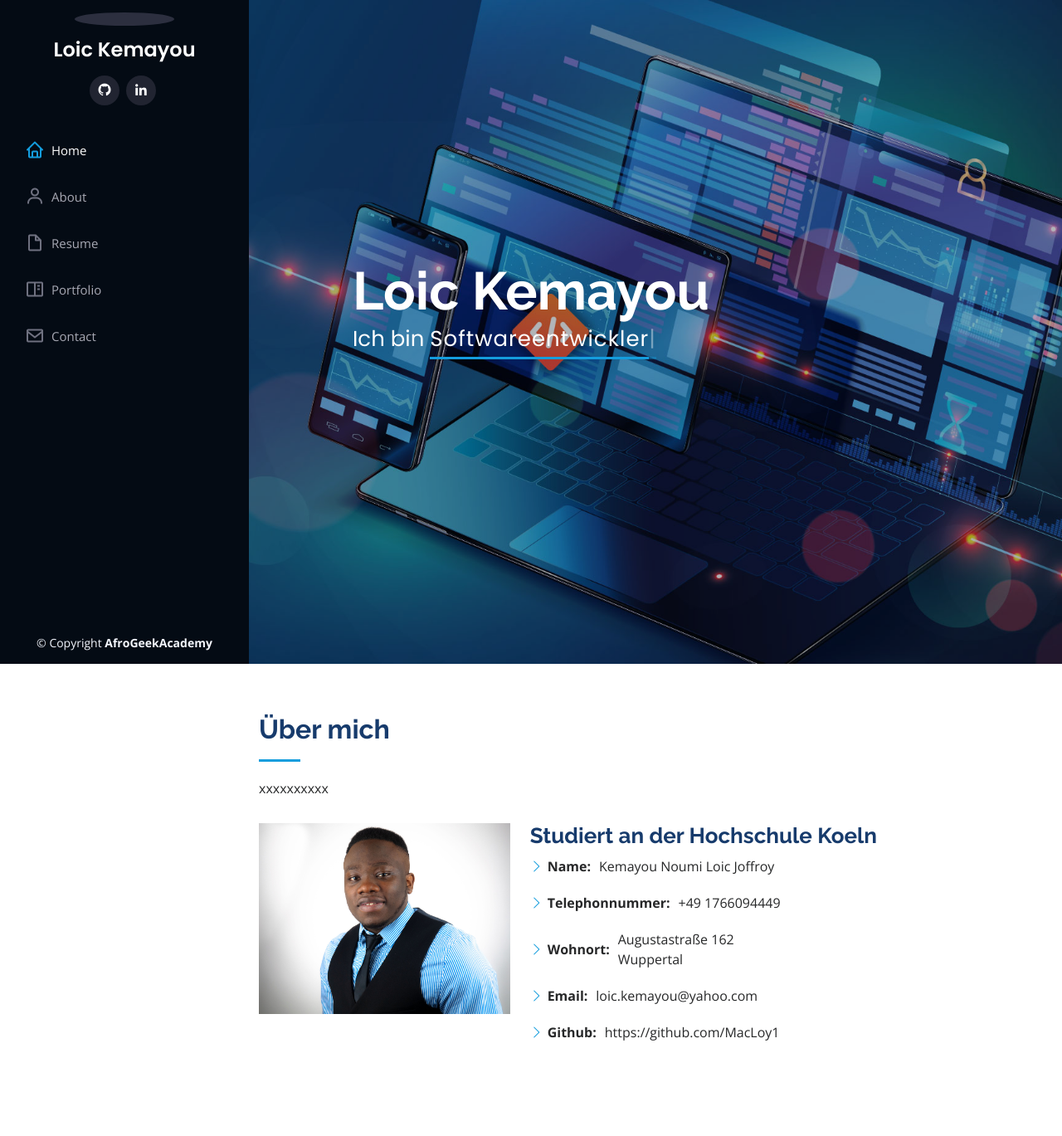
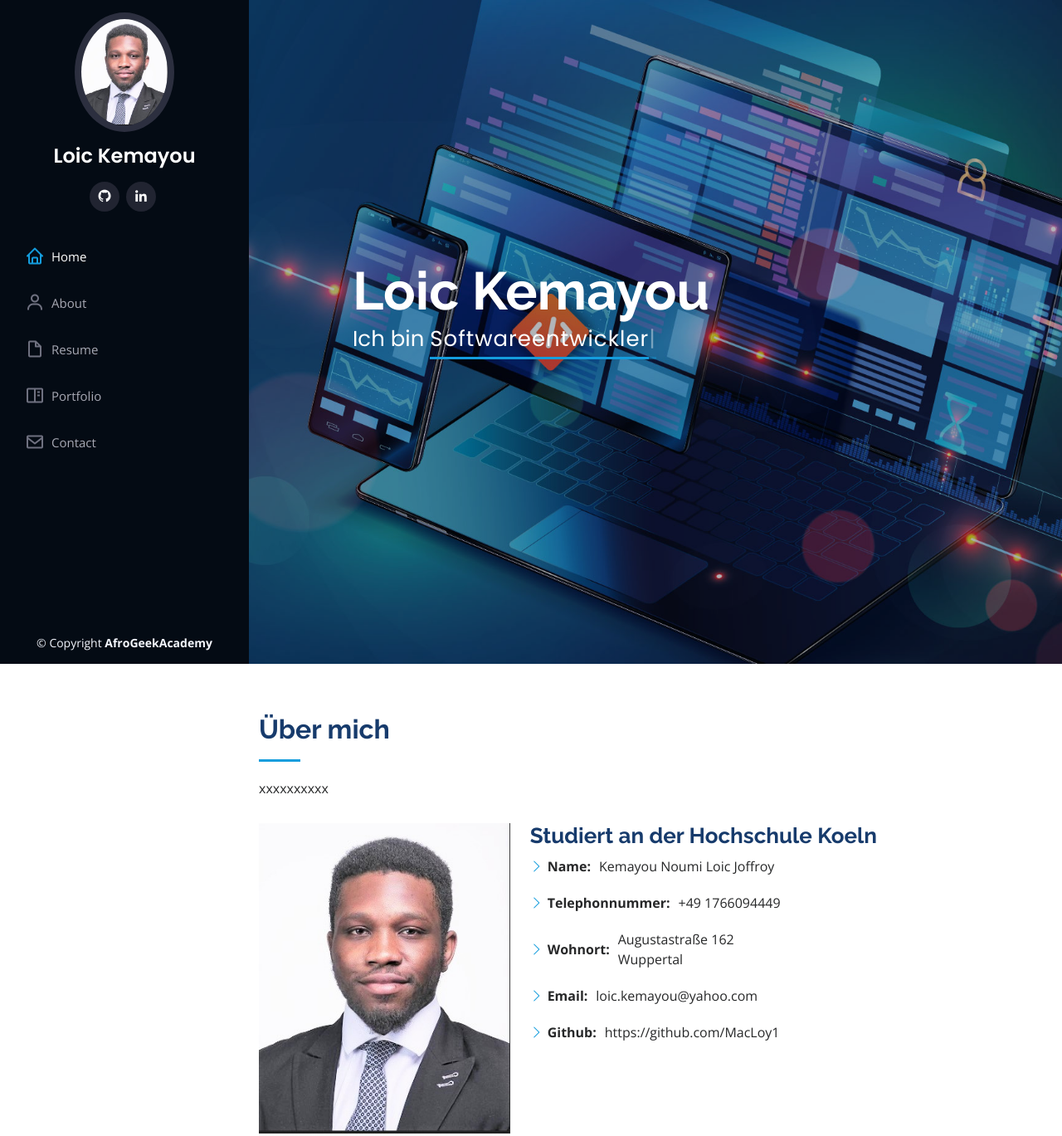
Before and after one commit to MacLoy1/My_Cv_online, a plain HTML site: page cv_online_template/index.html in a window 1280 px wide. Shown: the top 1369 px of the page at 83% size. Drawn offline with nearby package versions, Linux system fonts and the light colour scheme.

Commit message:
feature/#4 es fehlt die erste  Foto, klappt nicht nur ein Photo geklappt

```diff
--- a/cv_online_template/index.html
+++ b/cv_online_template/index.html
@@ -46,7 +46,7 @@
     <div class="d-flex flex-column">
 
       <div class="profile">
-        <img src="assets/img/Bewerbbungsfoto.jpg" alt="" class="img-fluid rounded-circle">
+        <img src="assets/img/loicphoto.jpg" alt="" class="img-fluid rounded-circle">
         <h1 class="text-light"><a href="index.html">Loic Kemayou</a></h1>
         <div class="social-links mt-3 text-center">
 
@@ -88,7 +88,7 @@
 
         <div class="row">
           <div class="col-lg-4" data-aos="fade-right">
-            <img src="assets/img/profile-img.jpg" class="img-fluid" alt="">
+            <img src="assets/img/loicphoto.jpg" class="img-fluid" alt="">
           </div>
           <div class="col-lg-8 pt-4 pt-lg-0 content" data-aos="fade-left">
             <h3>Studiert an der Hochschule Koeln </h3>
```
Also changed, not shown: cv_online_template/assets/img/loicphoto.jpg (added).
